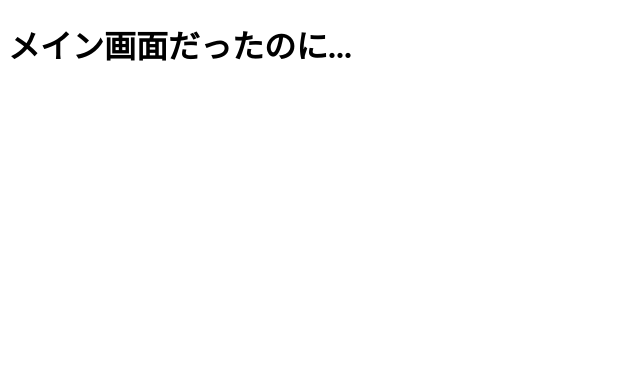
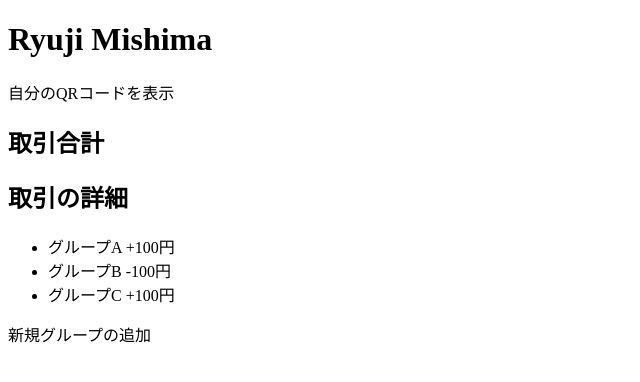
Before and after one commit to Ryuji-Mishima/Accounting-Application, a plain HTML site: page index.html in a window 1280 px wide. Shown: the whole page, without its empty margins (0-640 px from the left). Drawn offline with Linux system fonts and the light colour scheme.

Commit message:
HTMLの枠組み

```diff
--- a/index.html
+++ b/index.html
@@ -1,8 +1,23 @@
 <!DOCTYPE HTML>
 <html lang="ja">
 <head>
-
+  <title>メイン画面</title>
 </head>
 <body>
-  <h1>メイン画面だったのに...</h1>
+  <h1>Ryuji Mishima</h1>
+  <span>自分のQRコードを表示</span>
+  <h2>取引合計</h2>
+  <div>
+
+  </div>
+  <h2>取引の詳細</h2>
+  <ul>
+    <li>グループA +100円</li>
+    <li>グループB -100円</li>
+    <li>グループC +100円</li>
+  </ul>
+  <div>
+    新規グループの追加
+  </div>
 </body>
+</html>
```
Also changed, not shown: add-groupe.html (added, +9 -0 lines), add-member.html (added, +9 -0 lines), transaction-details.html (added, +9 -0 lines), transaction.html (added, +9 -0 lines), css/construction.css (added).
